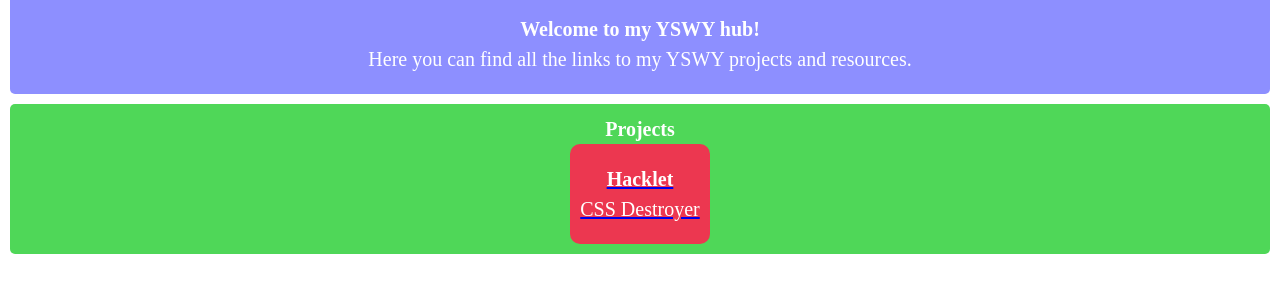
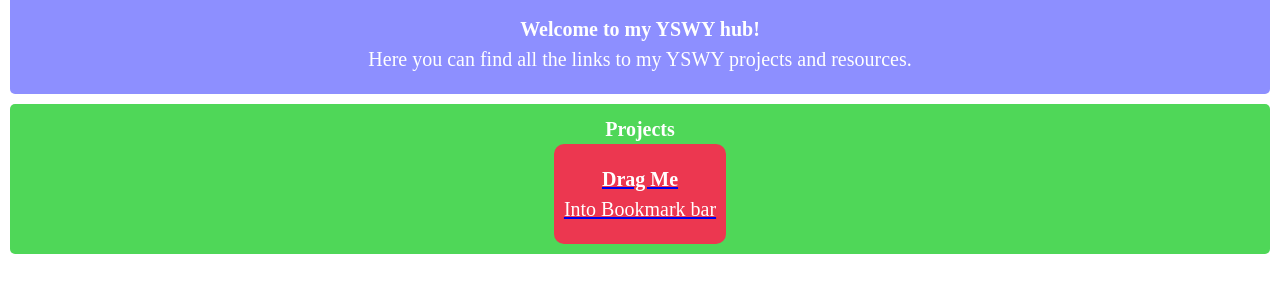
Before and after one commit to GuySandler/statichackclub, a plain HTML site: page index.html in a window 1280 px wide. Shown: the part 66-358 px from the top of the page. Drawn offline with Linux system fonts and the light colour scheme; a web font is replaced by a local one.

Commit message:
quickfix

```diff
--- a/index.html
+++ b/index.html
@@ -24,8 +24,8 @@
 					<div id="grid">
 						<a href="./hacklet/" class="grid-item">
 							<div style="padding:10px;">
-								<h3 class="text">Hacklet</h3>
-								<p class="text">CSS Destroyer</p>
+								<h3 class="text">Drag Me</h3>
+								<p class="text">Into Bookmark bar</p>
 							</div>
 						</a>
 					</div>
```
Also changed, not shown: 1 other file.
